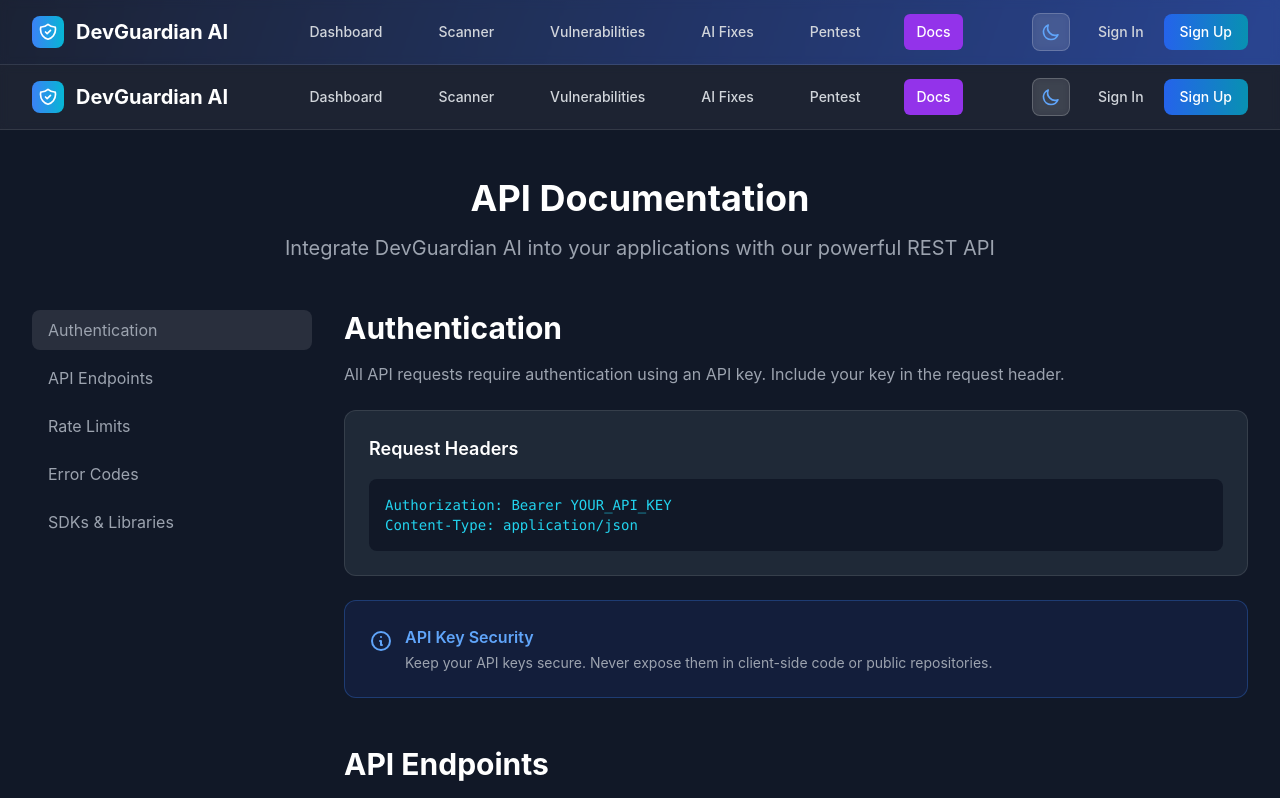
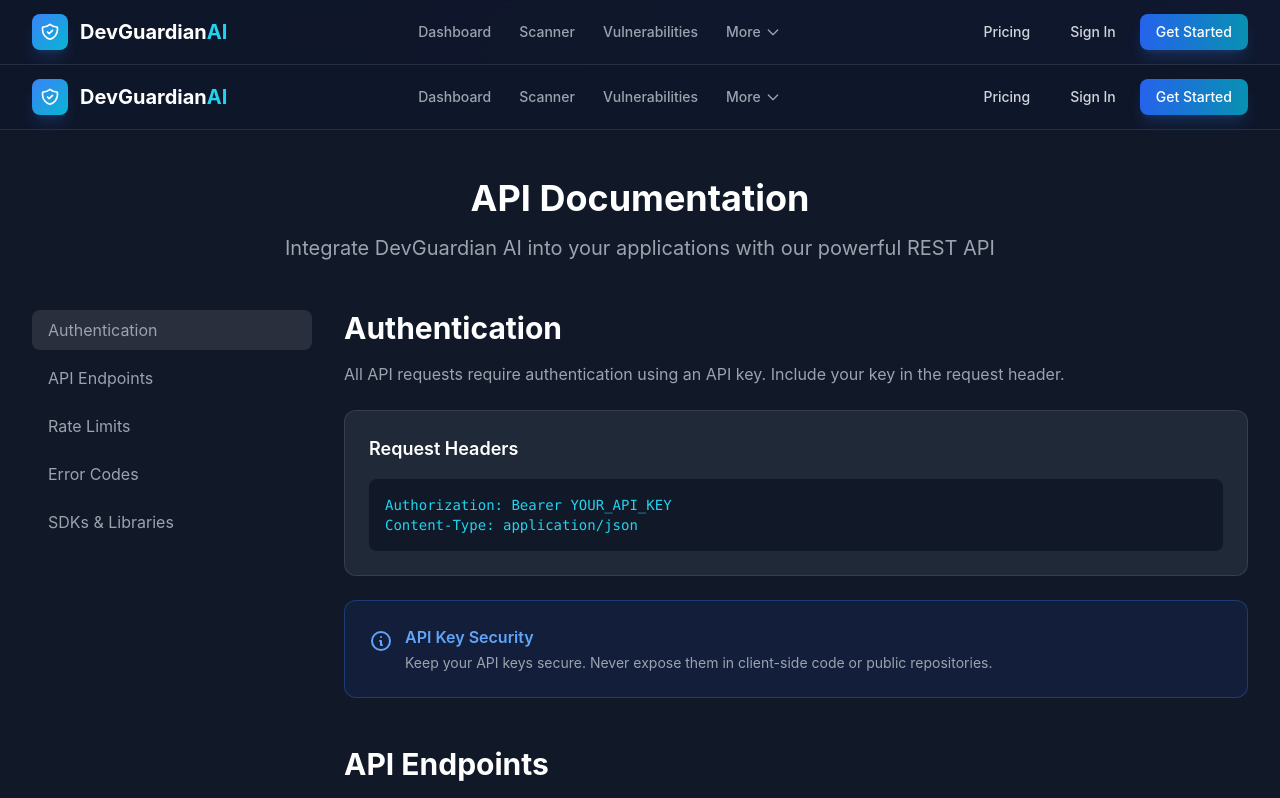
Before and after one commit to IvanchoDev89/devguardian-ai, a Vue app in the folder frontend/: page /docs in a window 1280 px wide. Shown: the top 798 px of the page. Built offline with nearby package versions, Linux system fonts and the light colour scheme.

Commit message:
Improve Navbar: professional design, dropdown menu, better UX

```diff
--- a/frontend/src/components/Navbar.vue
+++ b/frontend/src/components/Navbar.vue
@@ -1,190 +1,254 @@
 <template>
-  <nav class="bg-white/5 backdrop-blur-sm border-b border-white/10 sticky top-0 z-50">
+  <nav class="bg-slate-900/95 backdrop-blur-md border-b border-white/10 sticky top-0 z-50">
     <div class="max-w-7xl mx-auto px-4 sm:px-6 lg:px-8">
       <div class="flex items-center justify-between h-16">
         <!-- Logo -->
         <div class="flex items-center">
-          <router-link to="/" class="flex items-center">
-            <div class="w-8 h-8 bg-gradient-to-r from-blue-500 to-cyan-500 rounded-lg flex items-center justify-center mr-3">
+          <router-link to="/" class="flex items-center group">
+            <div class="w-9 h-9 bg-gradient-to-br from-blue-500 to-cyan-500 rounded-lg flex items-center justify-center mr-3 shadow-lg shadow-blue-500/20 group-hover:shadow-blue-500/40 transition-shadow">
               <svg class="w-5 h-5 text-white" fill="none" stroke="currentColor" viewBox="0 0 24 24">
                 <path stroke-linecap="round" stroke-linejoin="round" stroke-width="2" d="M9 12l2 2 4-4m5.618-4.016A11.955 11.955 0 0112 2.944a11.955 11.955 0 01-8.618 3.04A12.02 12.02 0 003 9c0 5.591 3.824 10.29 9 11.622 5.176-1.332 9-6.03 9-11.622 0-1.042-.133-2.052-.382-3.016z"/>
               </svg>
             </div>
-            <span class="text-xl font-bold text-white">DevGuardian AI</span>
+            <span class="text-xl font-bold text-white">DevGuardian<span class="text-cyan-400">AI</span></span>
           </router-link>
         </div>
 
-        <!-- Navigation Links -->
-        <div class="hidden md:flex items-center space-x-8">
+        <!-- Navigation Links - Desktop -->
+        <div class="hidden md:flex items-center space-x-1">
           <router-link
             to="/dashboard"
-            class="text-gray-300 hover:text-white px-3 py-2 rounded-md text-sm font-medium transition-colors"
-            :class="{ 'text-white bg-blue-600': $route.path === '/dashboard' }"
+            class="px-3 py-2 rounded-lg text-sm font-medium transition-all duration-200"
+            :class="$route.path === '/dashboard' ? 'text-white bg-white/10' : 'text-gray-400 hover:text-white hover:bg-white/5'"
           >
             Dashboard
           </router-link>
+
           <router-link
             to="/sql-injection-scanner"
-            class="text-gray-300 hover:text-white px-3 py-2 rounded-md text-sm font-medium transition-colors"
-            :class="{ 'text-white bg-blue-600': $route.path === '/sql-injection-scanner' }"
+            class="px-3 py-2 rounded-lg text-sm font-medium transition-all duration-200"
+            :class="$route.path === '/sql-injection-scanner' ? 'text-white bg-white/10' : 'text-gray-400 hover:text-white hover:bg-white/5'"
           >
             Scanner
           </router-link>
+
           <router-link
             to="/vulnerabilities"
-            class="text-gray-300 hover:text-white px-3 py-2 rounded-md text-sm font-medium transition-colors"
-            :class="{ 'text-white bg-blue-600': $route.path === '/vulnerabilities' }"
+            class="px-3 py-2 rounded-lg text-sm font-medium transition-all duration-200"
+            :class="$route.path === '/vulnerabilities' ? 'text-white bg-white/10' : 'text-gray-400 hover:text-white hover:bg-white/5'"
           >
             Vulnerabilities
           </router-link>
+
+          <!-- More Dropdown -->
+          <div class="relative" @mouseenter="showMoreMenu = true" @mouseleave="showMoreMenu = false">
+            <button class="px-3 py-2 rounded-lg text-sm font-medium text-gray-400 hover:text-white hover:bg-white/5 transition-all duration-200 flex items-center">
+              More
+              <svg class="w-4 h-4 ml-1" fill="none" stroke="currentColor" viewBox="0 0 24 24">
+                <path stroke-linecap="round" stroke-linejoin="round" stroke-width="2" d="M19 9l-7 7-7-7"/>
+              </svg>
+            </button>
+
+            <div
+              v-if="showMoreMenu"
+              class="absolute left-0 mt-2 w-48 bg-slate-800/95 backdrop-blur-md rounded-lg shadow-xl border border-white/10 py-1"
+            >
               <router-link
                 to="/ai-fixes"
-            class="text-gray-300 hover:text-white px-3 py-2 rounded-md text-sm font-medium transition-colors"
-            :class="{ 'text-white bg-blue-600': $route.path === '/ai-fixes' }"
+                class="block px-4 py-2 text-sm text-gray-300 hover:bg-white/5 hover:text-white transition-colors"
               >
                 AI Fixes
               </router-link>
               <router-link
                 to="/pentesting"
-            class="text-gray-300 hover:text-white px-3 py-2 rounded-md text-sm font-medium transition-colors"
-            :class="{ 'text-white bg-blue-600': $route.path === '/pentesting' }"
+                class="block px-4 py-2 text-sm text-gray-300 hover:bg-white/5 hover:text-white transition-colors"
               >
-            Pentest
+                Pentesting
+              </router-link>
+              <router-link
+                to="/docs"
+                class="block px-4 py-2 text-sm text-gray-300 hover:bg-white/5 hover:text-white transition-colors"
+              >
+                Documentation
               </router-link>
               <router-link
                 v-if="isAdmin"
                 to="/super-admin"
-            class="text-gray-300 hover:text-white px-3 py-2 rounded-md text-sm font-medium transition-colors"
-            :class="{ 'text-white bg-red-600': $route.path === '/super-admin' }"
+                class="block px-4 py-2 text-sm text-red-400 hover:bg-white/5 hover:text-red-300 transition-colors"
               >
-            Admin
+                Admin Panel
               </router-link>
-          <router-link
-            to="/docs"
-            class="text-gray-300 hover:text-white px-3 py-2 rounded-md text-sm font-medium transition-colors"
-            :class="{ 'text-white bg-purple-600': $route.path === '/docs' }"
-          >
-            Docs
-          </router-link>
+            </div>
+          </div>
         </div>
 
         <!-- Right side items -->
-        <div class="flex items-center space-x-4">
-          <!-- Theme Toggle -->
-          <ThemeToggle />
+        <div class="flex items-center space-x-3">
+          <router-link
+            to="/pricing"
+            class="hidden sm:inline-flex px-3 py-1.5 rounded-lg text-sm font-medium text-gray-300 hover:text-white hover:bg-white/5 transition-all duration-200"
+          >
+            Pricing
+          </router-link>
 
           <!-- User Menu -->
           <div v-if="isAuthenticated" class="relative">
             <button
               @click="showUserMenu = !showUserMenu"
-              class="flex items-center text-sm rounded-full focus:outline-none focus:ring-2 focus:ring-offset-2 focus:ring-blue-500"
+              class="flex items-center gap-2 rounded-full focus:outline-none focus:ring-2 focus:ring-offset-2 focus:ring-offset-slate-900 focus:ring-blue-500"
             >
               <img
                 :src="user?.avatar || 'https://images.unsplash.com/photo-1472099645785-5658abf4ff4e?w=32&h=32&fit=crop&crop=face'"
                 :alt="user?.name"
-                class="h-8 w-8 rounded-full"
+                class="h-8 w-8 rounded-full border-2 border-white/20"
               />
             </button>
 
-            <!-- Dropdown Menu -->
             <div
               v-if="showUserMenu"
-              class="absolute right-0 mt-2 w-48 bg-white/95 backdrop-blur-sm rounded-lg shadow-lg border border-white/20 py-1"
+              class="absolute right-0 mt-3 w-56 bg-slate-800/95 backdrop-blur-md rounded-xl shadow-xl border border-white/10 py-2"
               @click.away="showUserMenu = false"
             >
-              <div class="px-4 py-2 border-b border-white/10">
-                <p class="text-sm font-medium text-gray-900">{{ user?.name }}</p>
-                <p class="text-xs text-gray-500">{{ user?.email }}</p>
+              <div class="px-4 py-3 border-b border-white/10">
+                <p class="text-sm font-medium text-white">{{ user?.name }}</p>
+                <p class="text-xs text-gray-400">{{ user?.email }}</p>
+                <span
+                  v-if="user?.role === 'admin'"
+                  class="inline-block mt-1 text-xs px-2 py-0.5 rounded-full bg-red-500/20 text-red-400"
+                >
+                  Admin
+                </span>
               </div>
+              <div class="py-1">
                 <router-link
                   to="/settings"
-                class="block px-4 py-2 text-sm text-gray-700 hover:bg-gray-100 transition-colors"
+                  class="flex items-center px-4 py-2 text-sm text-gray-300 hover:bg-white/5 hover:text-white transition-colors"
                 >
+                  <svg class="w-4 h-4 mr-3" fill="none" stroke="currentColor" viewBox="0 0 24 24">
+                    <path stroke-linecap="round" stroke-linejoin="round" stroke-width="2" d="M10.325 4.317c.426-1.756 2.924-1.756 3.35 0a1.724 1.724 0 002.573 1.066c1.543-.94 3.31.826 2.37 2.37a1.724 1.724 0 001.065 2.572c1.756.426 1.756 2.924 0 3.35a1.724 1.724 0 00-1.066 2.573c.94 1.543-.826 3.31-2.37 2.37a1.724 1.724 0 00-2.572 1.065c-.426 1.756-2.924 1.756-3.35 0a1.724 1.724 0 00-2.573-1.066c-1.543.94-3.31-.826-2.37-2.37a1.724 1.724 0 00-1.065-2.572c-1.756-.426-1.756-2.924 0-3.35a1.724 1.724 0 001.066-2.573c-.94-1.543.826-3.31 2.37-2.37.996.608 2.296.07 2.572-1.065z"/>
+                    <path stroke-linecap="round" stroke-linejoin="round" stroke-width="2" d="M15 12a3 3 0 11-6 0 3 3 0 016 0z"/>
+                  </svg>
                   Settings
                 </router-link>
+                <router-link
+                  to="/billing"
+                  class="flex items-center px-4 py-2 text-sm text-gray-300 hover:bg-white/5 hover:text-white transition-colors"
+                >
+                  <svg class="w-4 h-4 mr-3" fill="none" stroke="currentColor" viewBox="0 0 24 24">
+                    <path stroke-linecap="round" stroke-linejoin="round" stroke-width="2" d="M3 10h18M7 15h1m4 0h1m-7 4h12a3 3 0 003-3V8a3 3 0 00-3-3H6a3 3 0 00-3 3v8a3 3 0 003 3z"/>
+                  </svg>
+                  Billing
+                </router-link>
+              </div>
+              <div class="border-t border-white/10 py-1">
                 <button
                   @click="handleLogout"
-                class="block w-full text-left px-4 py-2 text-sm text-red-600 hover:bg-red-50 transition-colors"
+                  class="flex items-center w-full px-4 py-2 text-sm text-red-400 hover:bg-white/5 hover:text-red-300 transition-colors"
                 >
+                  <svg class="w-4 h-4 mr-3" fill="none" stroke="currentColor" viewBox="0 0 24 24">
+                    <path stroke-linecap="round" stroke-linejoin="round" stroke-width="2" d="M17 16l4-4m0 0l-4-4m4 4H7m6 4v1a3 3 0 01-3 3H6a3 3 0 01-3-3V7a3 3 0 013-3h4a3 3 0 013 3v1"/>
+                  </svg>
                   Sign out
                 </button>
               </div>
             </div>
+          </div>
 
+          <!-- Auth Buttons -->
           <div v-if="!isAuthenticated" class="flex items-center space-x-2">
             <router-link
               to="/login"
-              class="text-gray-300 hover:text-white px-3 py-2 rounded-md text-sm font-medium transition-colors"
+              class="px-4 py-2 rounded-lg text-sm font-medium text-gray-300 hover:text-white transition-colors"
             >
               Sign In
             </router-link>
             <router-link
               to="/signup"
-              class="bg-gradient-to-r from-blue-600 to-cyan-600 text-white px-4 py-2 rounded-lg text-sm font-medium hover:from-blue-700 hover:to-cyan-700 transition-all duration-200"
+              class="px-4 py-2 bg-gradient-to-r from-blue-600 to-cyan-600 text-white rounded-lg text-sm font-medium hover:from-blue-500 hover:to-cyan-500 transition-all duration-200 shadow-lg shadow-blue-500/20"
             >
-              Sign Up
+              Get Started
             </router-link>
-          </div>
           </div>
 
           <!-- Mobile menu button -->
-        <div class="md:hidden">
           <button
             @click="showMobileMenu = !showMobileMenu"
-            class="text-gray-400 hover:text-white p-2 rounded-md"
+            class="md:hidden text-gray-400 hover:text-white p-2 rounded-lg hover:bg-white/5 transition-colors"
           >
             <svg class="h-6 w-6" fill="none" stroke="currentColor" viewBox="0 0 24 24">
-              <path stroke-linecap="round" stroke-linejoin="round" stroke-width="2" d="M4 6h16M4 12h16M4 18h16"/>
+              <path v-if="!showMobileMenu" stroke-linecap="round" stroke-linejoin="round" stroke-width="2" d="M4 6h16M4 12h16M4 18h16"/>
+              <path v-else stroke-linecap="round" stroke-linejoin="round" stroke-width="2" d="M6 18L18 6M6 6l12 12"/>
             </svg>
           </button>
         </div>
       </div>
 
       <!-- Mobile menu -->
-      <div v-if="showMobileMenu" class="md:hidden">
-        <div class="px-2 pt-2 pb-3 space-y-1">
+      <div v-if="showMobileMenu" class="md:hidden border-t border-white/10 py-3">
+        <div class="space-y-1">
           <router-link
             to="/dashboard"
-            class="text-gray-300 hover:text-white block px-3 py-2 rounded-md text-base font-medium"
+            class="block px-4 py-2 rounded-lg text-base font-medium"
+            :class="$route.path === '/dashboard' ? 'text-white bg-white/10' : 'text-gray-400 hover:text-white hover:bg-white/5'"
+            @click="showMobileMenu = false"
           >
             Dashboard
           </router-link>
           <router-link
             to="/sql-injection-scanner"
-            class="text-gray-300 hover:text-white block px-3 py-2 rounded-md text-base font-medium"
+            class="block px-4 py-2 rounded-lg text-base font-medium"
+            :class="$route.path === '/sql-injection-scanner' ? 'text-white bg-white/10' : 'text-gray-400 hover:text-white hover:bg-white/5'"
+            @click="showMobileMenu = false"
           >
             Scanner
           </router-link>
           <router-link
             to="/vulnerabilities"
-            class="text-gray-300 hover:text-white block px-3 py-2 rounded-md text-base font-medium"
+            class="block px-4 py-2 rounded-lg text-base font-medium"
+            :class="$route.path === '/vulnerabilities' ? 'text-white bg-white/10' : 'text-gray-400 hover:text-white hover:bg-white/5'"
+            @click="showMobileMenu = false"
           >
             Vulnerabilities
           </router-link>
           <router-link
             to="/ai-fixes"
-            class="text-gray-300 hover:text-white block px-3 py-2 rounded-md text-base font-medium"
+            class="block px-4 py-2 rounded-lg text-base font-medium"
+            :class="$route.path === '/ai-fixes' ? 'text-white bg-white/10' : 'text-gray-400 hover:text-white hover:bg-white/5'"
+            @click="showMobileMenu = false"
           >
             AI Fixes
           </router-link>
           <router-link
             to="/pentesting"
-            class="text-gray-300 hover:text-white block px-3 py-2 rounded-md text-base font-medium"
+            class="block px-4 py-2 rounded-lg text-base font-medium"
+            :class="$route.path === '/pentesting' ? 'text-white bg-white/10' : 'text-gray-400 hover:text-white hover:bg-white/5'"
+            @click="showMobileMenu = false"
           >
-            Pentest
+            Pentesting
+          </router-link>
+          <router-link
+            to="/pricing"
+            class="block px-4 py-2 rounded-lg text-base font-medium"
+            :class="$route.path === '/pricing' ? 'text-white bg-white/10' : 'text-gray-400 hover:text-white hover:bg-white/5'"
+            @click="showMobileMenu = false"
+          >
+            Pricing
+          </router-link>
+          <router-link
+            to="/docs"
+            class="block px-4 py-2 rounded-lg text-base font-medium"
+            :class="$route.path === '/docs' ? 'text-white bg-white/10' : 'text-gray-400 hover:text-white hover:bg-white/5'"
+            @click="showMobileMenu = false"
+          >
+            Documentation
           </router-link>
           <router-link
             v-if="isAdmin"
             to="/super-admin"
-            class="text-gray-300 hover:text-white block px-3 py-2 rounded-md text-base font-medium"
+            class="block px-4 py-2 rounded-lg text-base font-medium text-red-400 hover:text-red-300 hover:bg-white/5"
+            @click="showMobileMenu = false"
           >
-            Admin
-          </router-link>
-          <router-link
-            to="/docs"
-            class="text-gray-300 hover:text-white block px-3 py-2 rounded-md text-base font-medium"
-          >
-            Docs
+            Admin Panel
           </router-link>
         </div>
       </div>
@@ -196,7 +260,6 @@
 import { ref, computed } from 'vue'
 import { useRoute, useRouter } from 'vue-router'
 import { useAuthStore } from '../stores/auth'
-import ThemeToggle from './ThemeToggle.vue'
 
 const route = useRoute()
 const router = useRouter()
@@ -204,6 +267,7 @@ const authStore = useAuthStore()
 
 const showUserMenu = ref(false)
 const showMobileMenu = ref(false)
+const showMoreMenu = ref(false)
 
 const user = computed(() => authStore.user as any)
 const isAuthenticated = computed(() => authStore.isAuthenticated)
```
Lines whose indentation alone changed are shown as unchanged.
